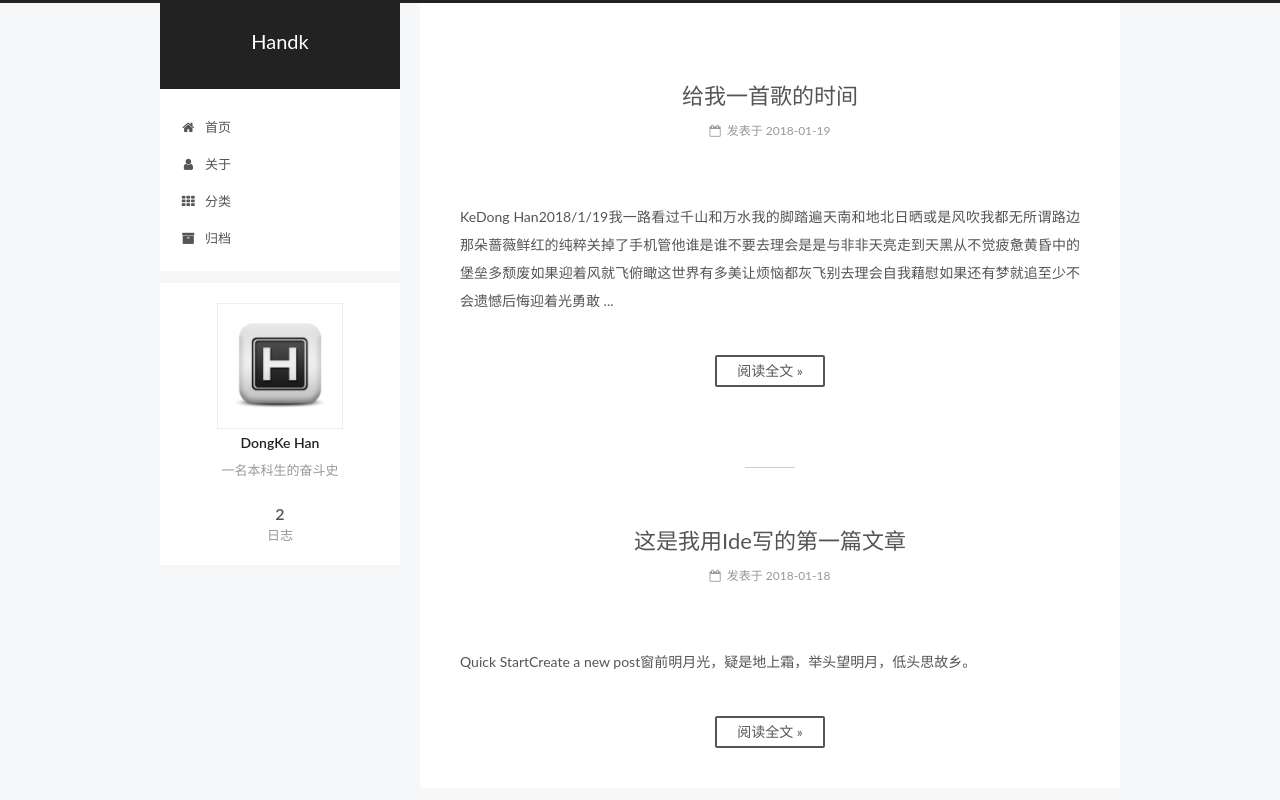
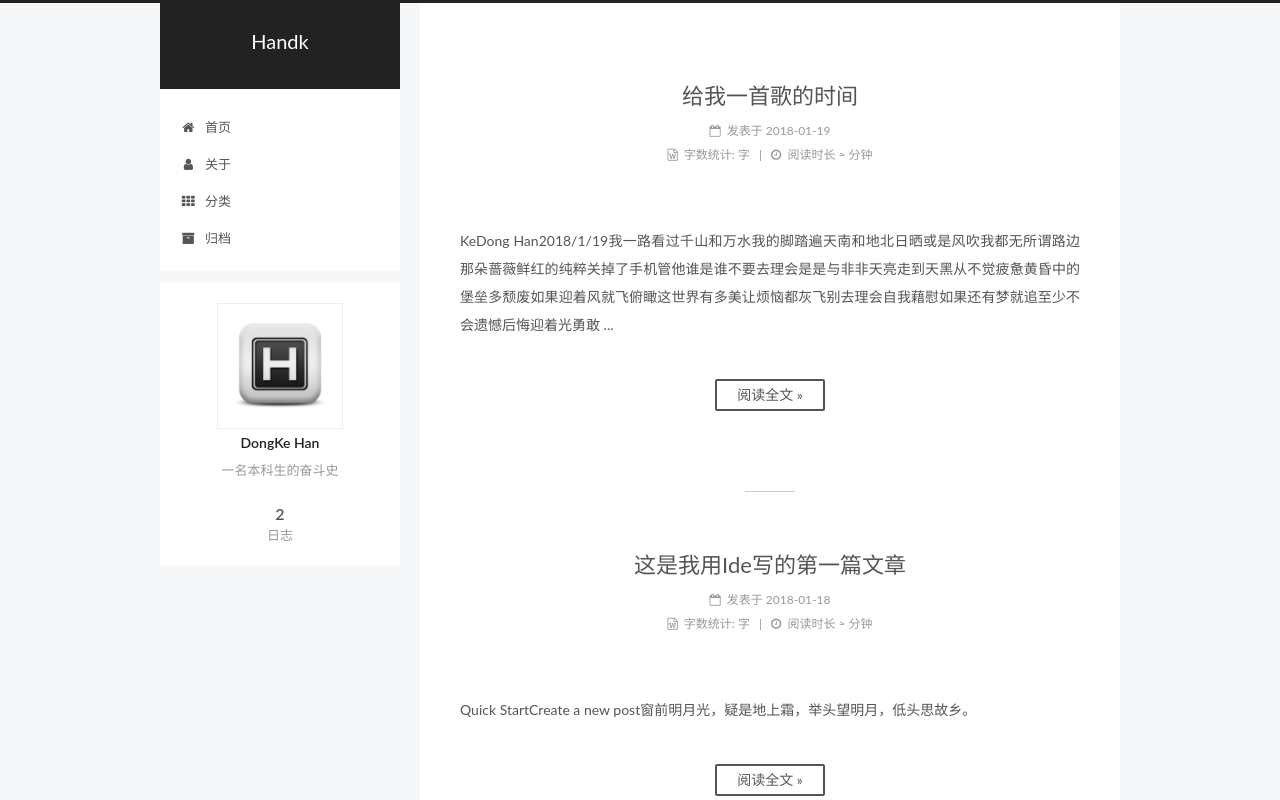
Before and after one commit to handk123/handk123.github.io, a plain HTML site: page index.html in a window 1280 px wide. Shown: the top 800 px of the page. Drawn offline with Linux system fonts and the light colour scheme; some packages are replaced by stand-ins of ours; a script that the page names is missing.

Commit message:
Site updated: 2018-01-19 21:46:57

```diff
--- a/css/main.css
+++ b/css/main.css
@@ -1943,7 +1943,7 @@ pre .javascript .function {
   width: 4px;
   height: 4px;
   border-radius: 50%;
-  background: #df346e;
+  background: #fff;
 }
 .links-of-blogroll {
   font-size: 13px;
--- a/index.html
+++ b/index.html
@@ -315,6 +315,37 @@
 
 
 
+            <div class="post-wordcount">
+
+
+                <span class="post-meta-item-icon">
+                  <i class="fa fa-file-word-o"></i>
+                </span>
+
+                  <span class="post-meta-item-text">字数统计&#58;</span>
+
+                <span title="字数统计">
+                   字
+                </span>
+
+
+
+                <span class="post-meta-divider">|</span>
+
+
+
+                <span class="post-meta-item-icon">
+                  <i class="fa fa-clock-o"></i>
+                </span>
+
+                  <span class="post-meta-item-text">阅读时长 &asymp;</span>
+
+                <span title="阅读时长">
+                   分钟
+                </span>
+
+            </div>
+
 
 
 
@@ -440,6 +471,37 @@
 
 
 
+
+            <div class="post-wordcount">
+
+
+                <span class="post-meta-item-icon">
+                  <i class="fa fa-file-word-o"></i>
+                </span>
+
+                  <span class="post-meta-item-text">字数统计&#58;</span>
+
+                <span title="字数统计">
+                   字
+                </span>
+
+
+
+                <span class="post-meta-divider">|</span>
+
+
+
+                <span class="post-meta-item-icon">
+                  <i class="fa fa-clock-o"></i>
+                </span>
+
+                  <span class="post-meta-item-text">阅读时长 &asymp;</span>
+
+                <span title="阅读时长">
+                   分钟
+                </span>
+
+            </div>
 
 
 
```
Also changed, not shown: 2018/01/18/myfirst/index.html (+31 -0 lines), 2018/01/19/给我一首歌的时间/index.html (+31 -0 lines).
